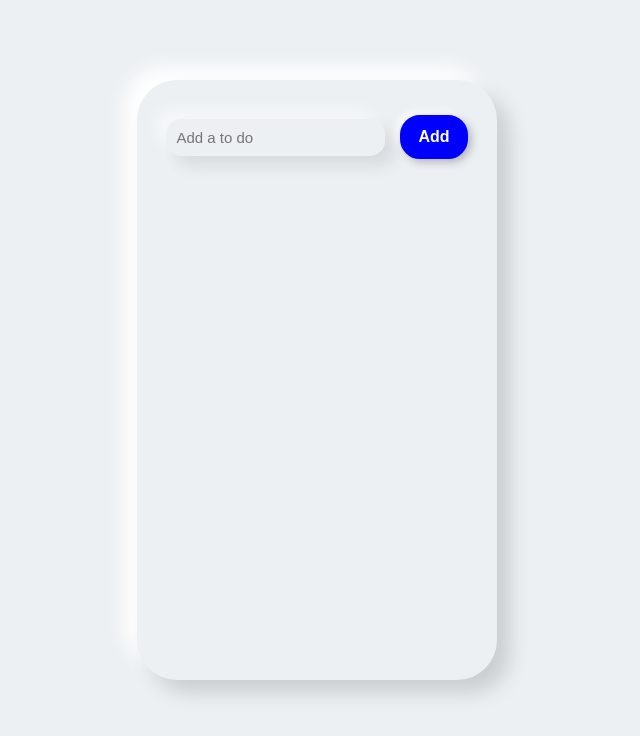
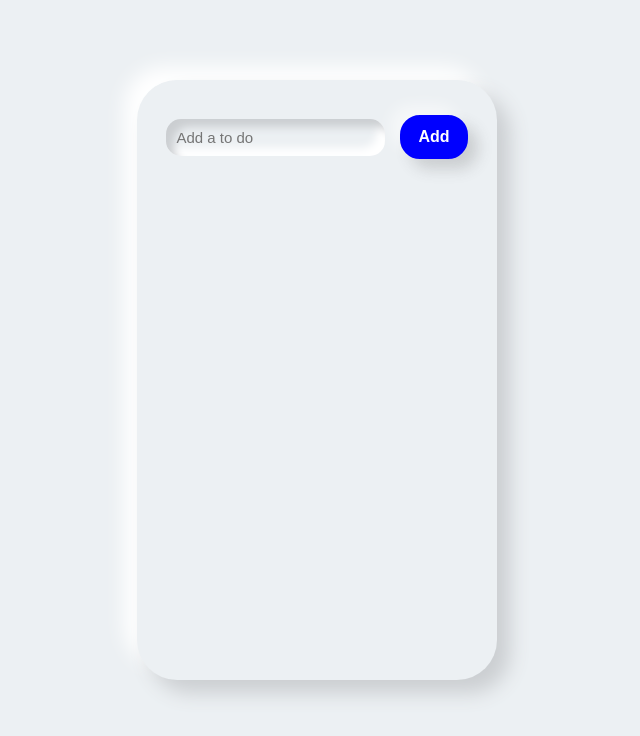
Before and after one commit to FriederikeM/To-Do-App, a React (Create React App) app: page / in a window 1280 px wide. Shown: the top 736 px of the page, without its empty margins (323-963 px from the left). Built offline with nearby package versions, Linux system fonts and the light colour scheme.

Commit message:
Fix box shadow

```diff
--- a/src/components/AddToDo.css
+++ b/src/components/AddToDo.css
@@ -13,8 +13,7 @@
   margin-right: 15px;
   color: #555;
   background-color: #ecf0f3;
-  box-shadow: -10px -10px 15px rgba(255, 255, 255, 0.5),
-    10px 10px 15px rgba(70, 70, 70, 0.12);
+  box-shadow: inset 8px 8px 8px #cbced1, inset -8px -8px 8px #ffffff;
 }
 
 .add-button {
@@ -26,13 +25,14 @@
   background-color: blue;
   color: #fff;
   font-weight: 700;
-  box-shadow: 3px 3px 8px #b1b1b1, -3px -3px 8px #ffffff;
+  box-shadow: -10px -10px 15px rgba(255, 255, 255, 0.5),
+    10px 10px 15px rgba(70, 70, 70, 0.2);
   transition: all 200ms ease-in-out;
 }
 
 .add-button:hover {
   box-shadow: -10px -10px 15px rgba(255, 255, 255, 0.5),
-    10px 10px 15px rgba(70, 70, 70, 0.12),
+    10px 10px 15px rgba(70, 70, 70, 0.2),
     inset -15px -10px 15px rgba(70, 70, 70, 0.4),
     inset 15px 10px 15px rgb(47, 47, 255);
 }
@@ -40,7 +40,7 @@
 .add-button:active {
   transform: translateY(1px);
   box-shadow: -10px -10px 15px rgba(255, 255, 255, 0.5),
-    10px 10px 15px rgba(70, 70, 70, 0.12),
+    10px 10px 15px rgba(70, 70, 70, 0.2),
     inset -15px -10px 15px rgb(47, 47, 255),
     inset 15px 10px 15px rgba(70, 70, 70, 0.4);
   border: 3px solid rgba(0, 0, 255, 0.65);
```
